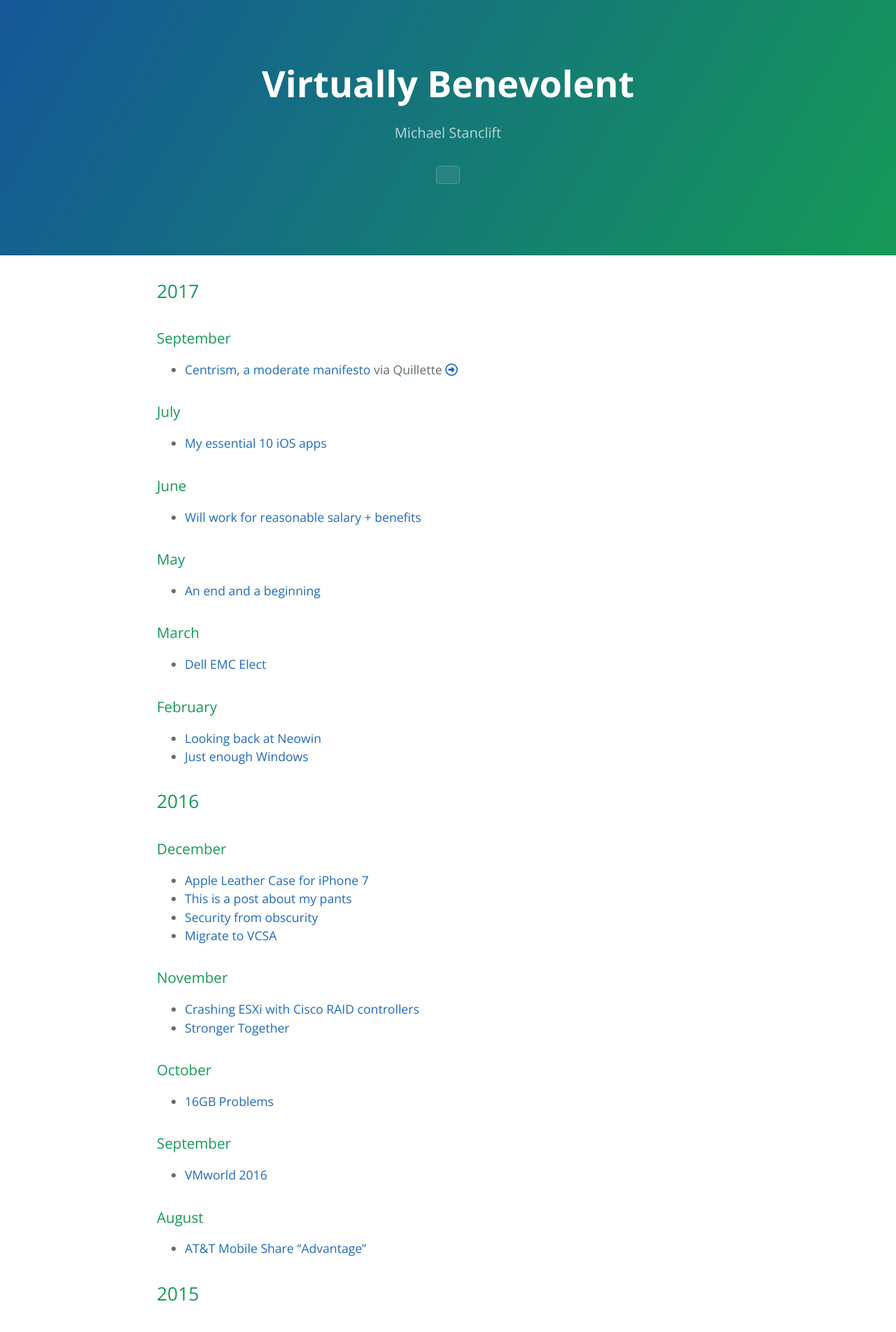
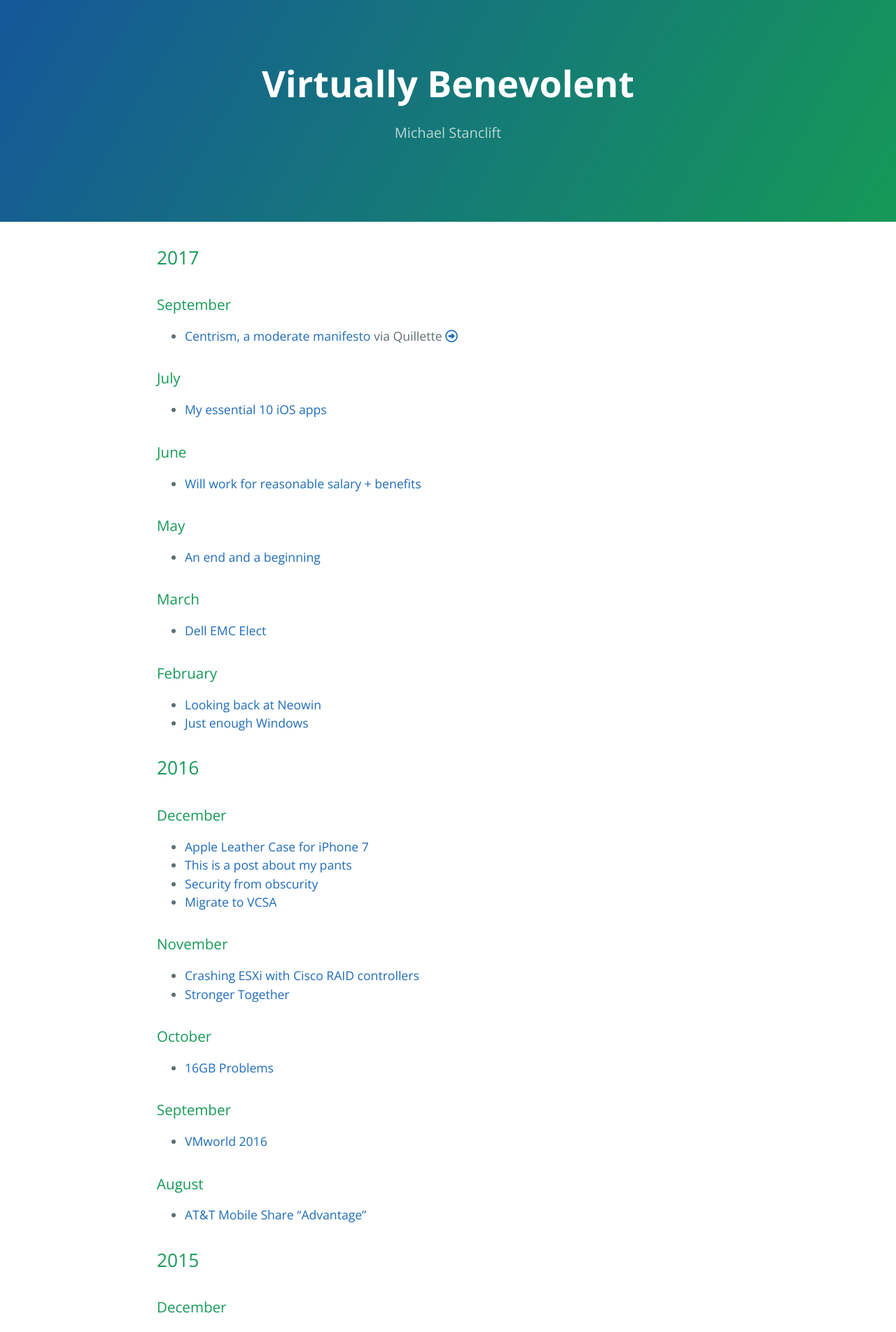
Before and after one commit to vmstan/vmstan.github.io, a Jekyll site: the page built from index.md, in a window 1280 px wide. Shown: the top 1904 px of the page at 70% size. Built offline with Jekyll 4.4.1, drawn with Linux system fonts in a browser that asks for light colours; nearby versions of some CDN libraries.

Commit message:
BTN removed

```diff
--- a/_layouts/default.html
+++ b/_layouts/default.html
@@ -15,7 +15,7 @@
     <section class="page-header">
       <h1 class="project-name">{{ site.title | default: site.github.repository_name }}</h1>
       <h2 class="project-tagline">{{ site.description | default: site.github.project_tagline }}</h2>
-        <a href="{{ site.url }}" class="btn"><i class=“fa fa-home” aria-hidden=“true”></i></a>
+        <a href="{{ site.url }}"><i class=“fa fa-home” aria-hidden=“true”></i></a>
         {% if site.github.is_project_page %}
         <a href="{{ site.github.repository_url }}" class="btn">View on GitHub</a>
       {% endif %}
```
